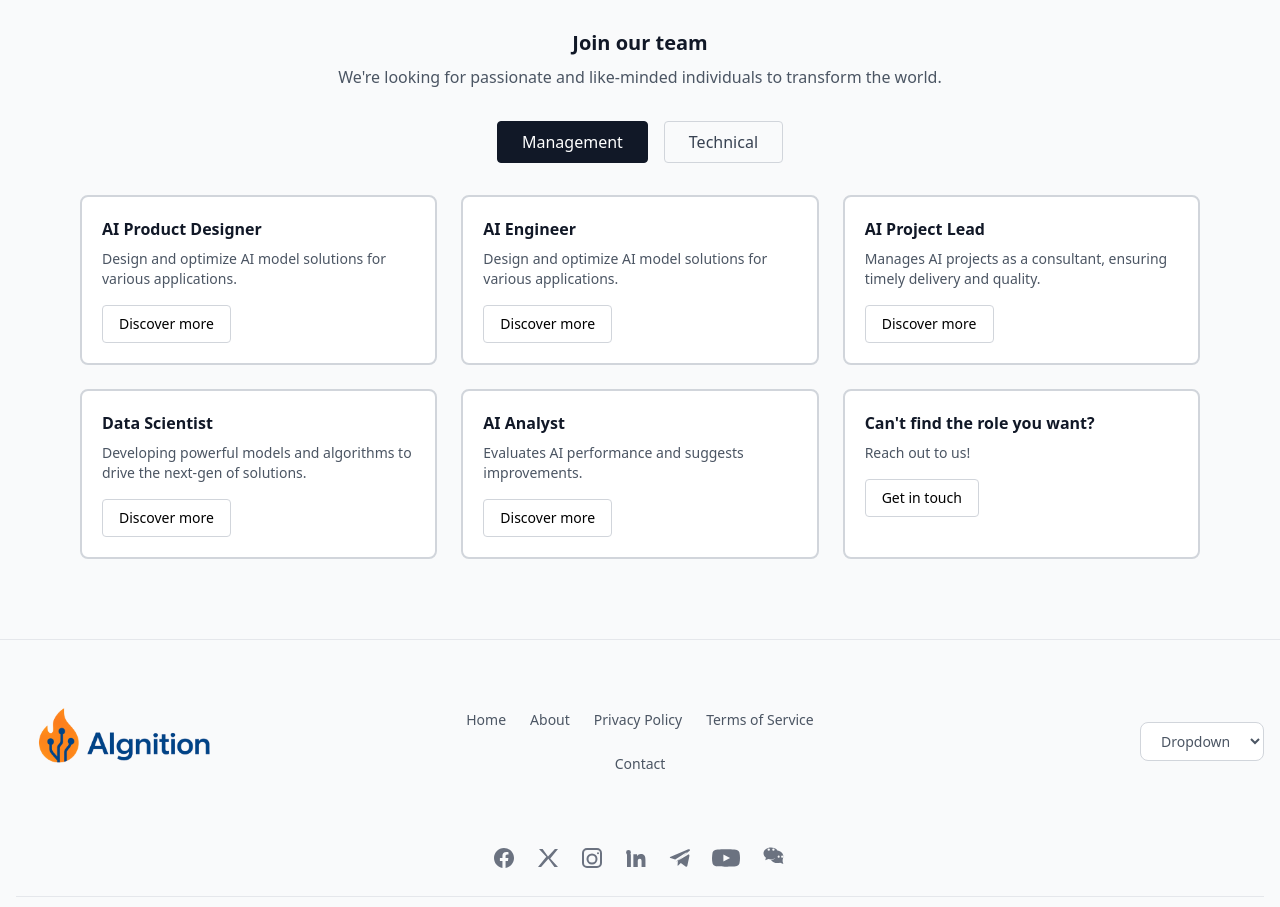
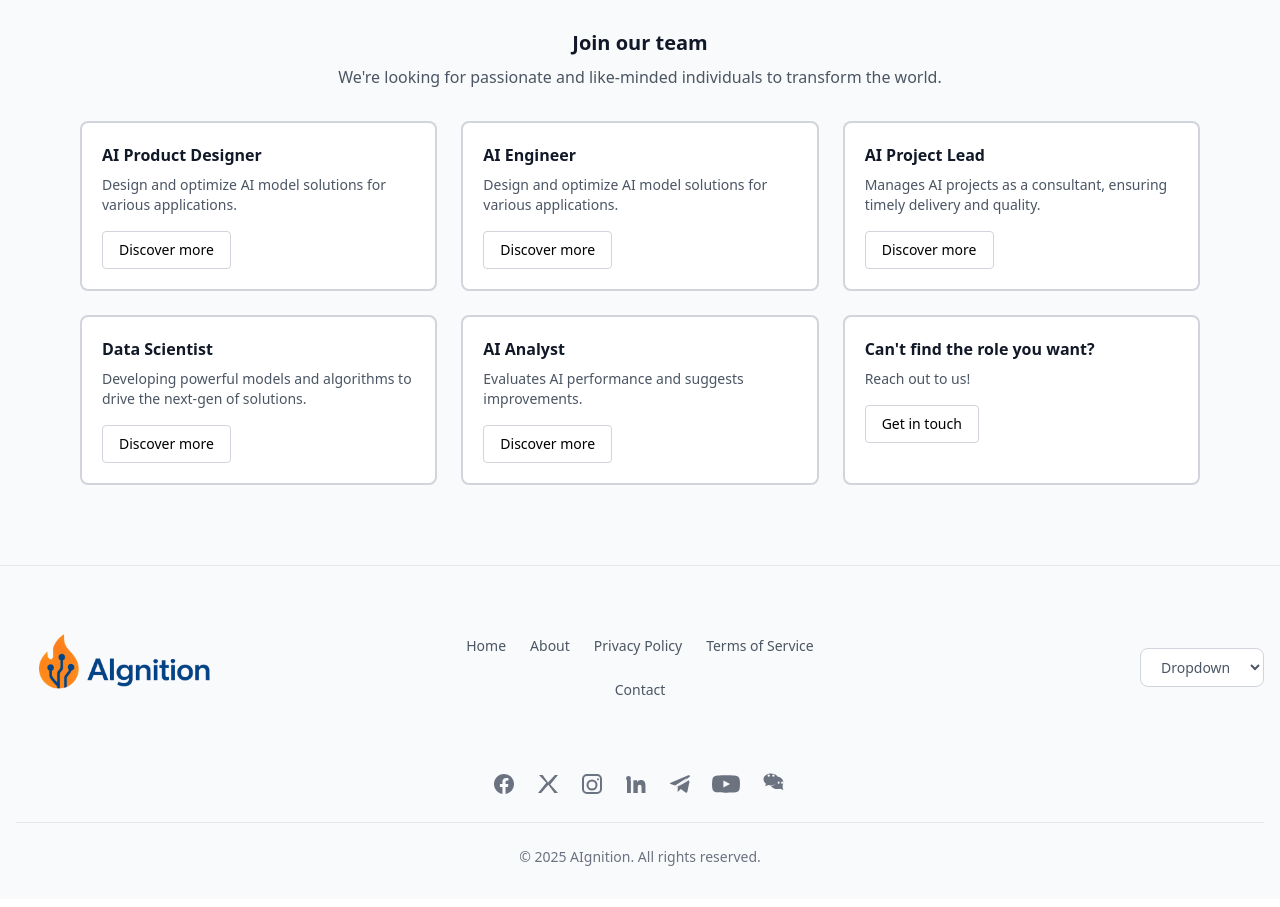
Before and after one commit to djdunjie/aignition, a Next.js app: page /about in a window 1280 px wide. Shown: the part 2260-3167 px from the top of the page. Built offline with nearby package versions, Linux system fonts and the light colour scheme.

Commit message:
Updated pages to follow wireframe

```diff
--- a/pages/about.tsx
+++ b/pages/about.tsx
@@ -1,14 +1,9 @@
 import Head from 'next/head'
 import Navbar from '@/components/Navbar'
 import Footer from '@/components/Footer'
-import Link from 'next/link'
-import { useState } from 'react'
 
 export default function About() {
-  const [activeTab, setActiveTab] = useState<'management' | 'technical'>('management')
-
-  const jobRoles = {
-    management: [
+  const jobRoles = [
     {
       title: 'AI Product Designer',
       description: 'Design and optimize AI model solutions for various applications.',
@@ -39,40 +34,7 @@ export default function About() {
       description: 'Reach out to us!',
       action: 'Get in touch'
     }
-    ],
-    technical: [
-      {
-        title: 'Machine Learning Engineer',
-        description: 'Build and deploy ML models at scale using modern frameworks and tools.',
-        action: 'Discover more'
-      },
-      {
-        title: 'MLOps Engineer',
-        description: 'Manage ML infrastructure and deployment pipelines for production systems.',
-        action: 'Discover more'
-      },
-      {
-        title: 'Data Engineer',
-        description: 'Design and maintain data pipelines and infrastructure for AI applications.',
-        action: 'Discover more'
-      },
-      {
-        title: 'Research Scientist',
-        description: 'Conduct cutting-edge AI research and develop novel algorithms.',
-        action: 'Discover more'
-      },
-      {
-        title: 'AI Platform Engineer',
-        description: 'Build and maintain scalable AI platforms and tools.',
-        action: 'Discover more'
-      },
-      {
-        title: "Can't find the role you want?",
-        description: 'Reach out to us!',
-        action: 'Get in touch'
-      }
   ]
-  }
 
   return (
     <>
@@ -173,32 +135,8 @@ export default function About() {
               We're looking for passionate and like-minded individuals to transform the world.
             </p>
 
-            {/* Management / Technical tabs */}
-            <div className="flex justify-center items-center gap-4 mb-8">
-              <Link
-                href="/about"
-                className={`border rounded px-6 py-2 transition-colors ${
-                  activeTab === 'management'
-                    ? 'bg-gray-900 text-white border-gray-900'
-                    : 'border-gray-300 text-gray-700 hover:bg-gray-50'
-                }`}
-                onClick={(e) => {
-                  e.preventDefault()
-                  setActiveTab('management')
-                }}
-              >
-                Management
-              </Link>
-              <Link
-                href="/terminology"
-                className="border border-gray-300 rounded px-6 py-2 text-gray-700 hover:bg-gray-50 transition-colors"
-              >
-                Technical
-              </Link>
-            </div>
-
             <div className="grid grid-cols-1 sm:grid-cols-2 lg:grid-cols-3 gap-6">
-              {jobRoles[activeTab].map((role, idx) => (
+              {jobRoles.map((role, idx) => (
                 <div key={idx} className="border-2 border-gray-300 rounded-lg p-5 bg-white">
                   <h4 className="font-semibold text-gray-900 mb-2">{role.title}</h4>
                   <p className="text-gray-600 mb-4 text-sm">
--- a/pages/terminology.tsx
+++ b/pages/terminology.tsx
@@ -2,8 +2,10 @@ import Head from 'next/head'
 import Navbar from '@/components/Navbar'
 import Footer from '@/components/Footer'
 import Link from 'next/link'
+import { useState } from 'react'
 
-const terminologyData = [
+const terminologyData = {
+  management: [
     {
       title: 'Artificial Intelligence',
       description: 'The simulation of human intelligence processes by machines, especially computer systems.'
@@ -24,9 +26,34 @@ const terminologyData = [
       title: 'Neural Network',
       description: 'A series of algorithms that attempt to recognize underlying relationships in data through a process that mimics the human brain.'
     }
+  ],
+  technical: [
+    {
+      title: 'Machine Learning',
+      description: 'A subset of AI that enables systems to learn and improve from experience without being explicitly programmed.'
+    },
+    {
+      title: 'Deep Learning',
+      description: 'A subset of machine learning based on artificial neural networks with multiple layers.'
+    },
+    {
+      title: 'Neural Network',
+      description: 'A series of algorithms that attempt to recognize underlying relationships in data through a process that mimics the human brain.'
+    },
+    {
+      title: 'Agentic AI',
+      description: 'AI systems that can act autonomously to achieve goals, make decisions, and interact with their environment.'
+    },
+    {
+      title: 'Generative AI',
+      description: 'AI systems that can generate new content, such as text, images, or code, based on patterns learned from training data.'
+    }
   ]
+}
 
 export default function Terminology() {
+  const [activeTab, setActiveTab] = useState<'management' | 'technical'>('technical')
+
   return (
     <>
       <Head>
@@ -62,23 +89,31 @@ export default function Terminology() {
           <section>
             {/* Management / Technical toggles */}
             <div className="flex items-center gap-4 mb-6">
-              <Link
-                href="/about"
-                className="border border-gray-300 rounded px-6 py-2 text-gray-700 hover:bg-gray-50 transition-colors"
+              <button
+                onClick={() => setActiveTab('management')}
+                className={`border rounded px-6 py-2 transition-colors ${
+                  activeTab === 'management'
+                    ? 'bg-gray-900 text-white border-gray-900'
+                    : 'border-gray-300 text-gray-700 hover:bg-gray-50'
+                }`}
               >
                 Management
-              </Link>
-              <Link
-                href="/terminology"
-                className="border rounded px-6 py-2 bg-gray-900 text-white border-gray-900 transition-colors"
+              </button>
+              <button
+                onClick={() => setActiveTab('technical')}
+                className={`border rounded px-6 py-2 transition-colors ${
+                  activeTab === 'technical'
+                    ? 'bg-gray-900 text-white border-gray-900'
+                    : 'border-gray-300 text-gray-700 hover:bg-gray-50'
+                }`}
               >
                 Technical
-              </Link>
+              </button>
             </div>
 
             {/* Cards grid */}
             <div className="grid grid-cols-1 md:grid-cols-2 lg:grid-cols-3 gap-6">
-              {terminologyData.map((term) => (
+              {terminologyData[activeTab].map((term) => (
                 <div key={term.title} className="border-2 border-gray-300 rounded-lg p-6 bg-white">
                   <h4 className="font-semibold text-gray-900 mb-3">{term.title}</h4>
                   <div className="h-40 bg-gray-100 border border-gray-300 rounded mb-3 flex items-center justify-center">
```
Lines whose indentation alone changed are shown as unchanged.
